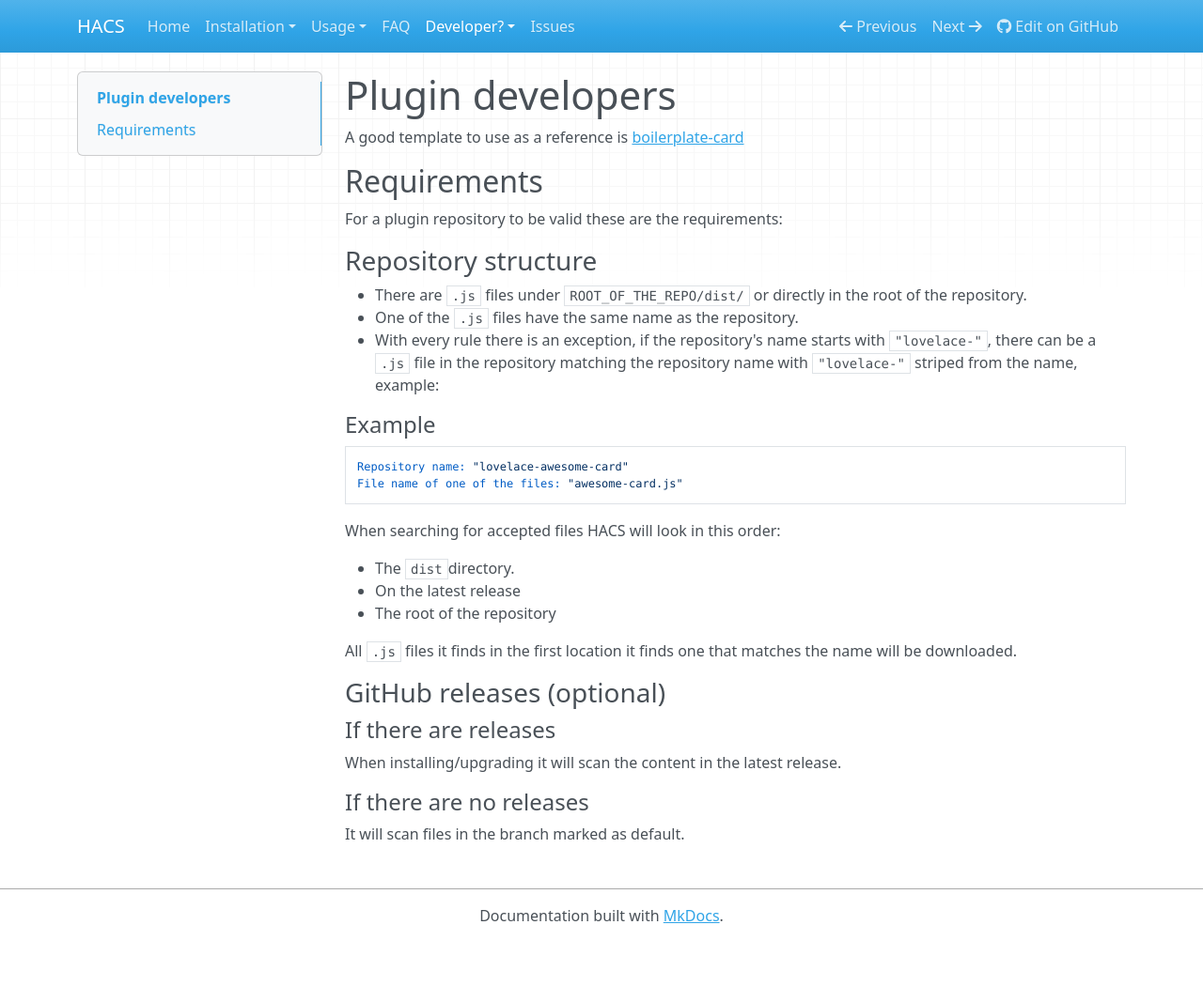
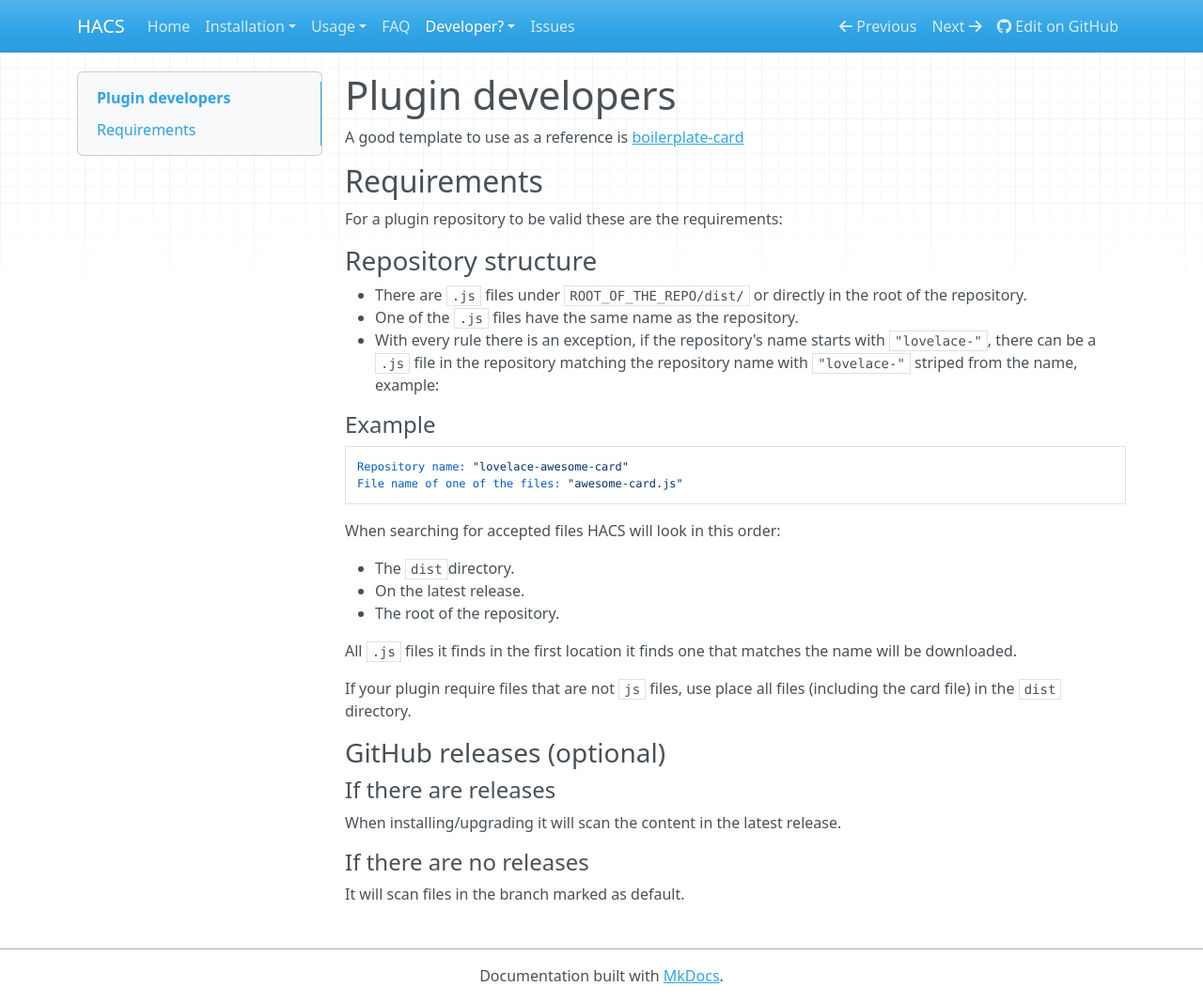
Before and after one commit to fananchonun/integration, an MkDocs documentation site: the page built from docs/developer/plugin.md, in a window 1280 px wide and 1067 px high. Shown: the whole window at 94% size. Built offline with MkDocs 1.6.1, drawn with Linux system fonts in a browser that asks for light colours; nearby versions of some CDN libraries.

Commit message:
Add notes about dist

```diff
--- a/docs/developer/plugin.md
+++ b/docs/developer/plugin.md
@@ -22,10 +22,12 @@
 When searching for accepted files HACS will look in this order:
 
 - The `dist`directory.
-- On the latest release
-- The root of the repository
+- On the latest release.
+- The root of the repository.
 
 All `.js` files it finds in the first location it finds one that matches the name will be downloaded.
+
+If your plugin require files that are not `js` files, use place all files (including the card file) in the `dist` directory.
 
 ### GitHub releases (optional)
 
```
Also changed, not shown: docs/faq.md (+2 -0 lines).
